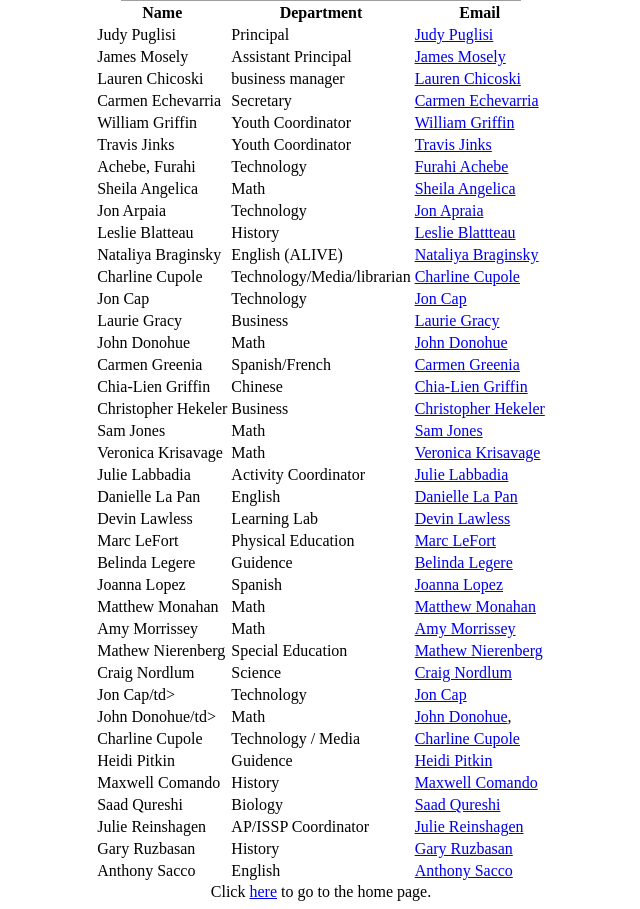
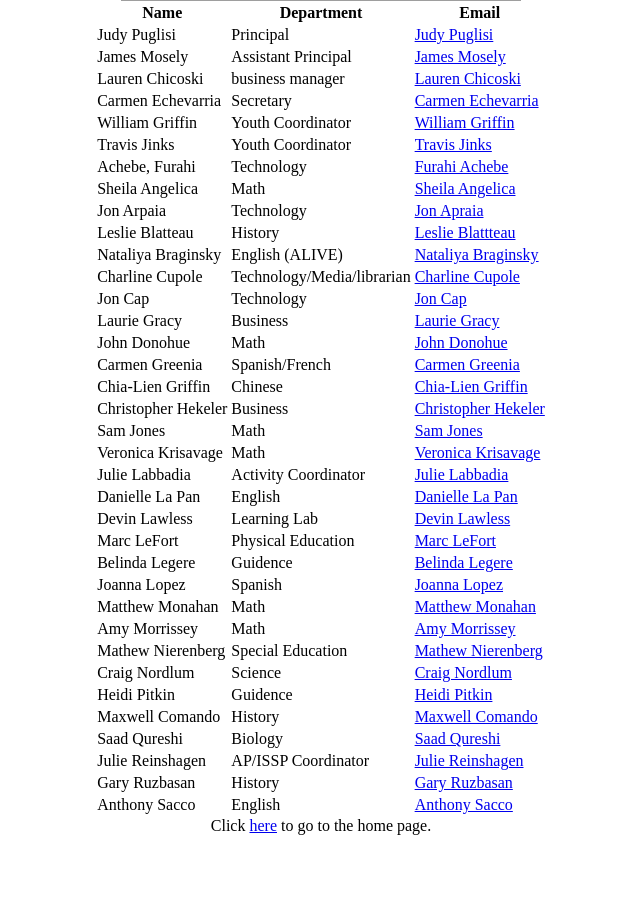
Before and after one commit to codenewhaven/app, a plain HTML site: page contact.html in a window 1280 px wide. Shown: the part 365-1274 px from the top of the page, without its empty margins (319-959 px from the left). After the commit the page ends 1208 px from the top, so only its background shows below. Drawn offline with Linux system fonts and the light colour scheme; grey boxes are pictures that could not be loaded.

Commit message:
Fixed doubles

```diff
--- a/contact.html
+++ b/contact.html
@@ -79,7 +79,7 @@
 	<tr>
 		<td>Nataliya Braginsky</td>
 		<td>English (ALIVE)</td>
-    	<td><a href="mailto:nataliya.braginsky@new-haven.k12.ct.us">Nataliya Braginsky</a>
+    	<td><a href="mailto:nataliya.braginsky@new-haven.k12.ct.us">Nataliya Braginsky</a></td>
 </tr>
 
 
@@ -88,14 +88,14 @@
 <tr>
 		<td>Charline Cupole</td>
 		<td>Technology/Media/librarian</td>
-		<td><a href="mailto:charline.cupole@new-haven.k12.ct.us">Charline Cupole</a>
+		<td><a href="mailto:charline.cupole@new-haven.k12.ct.us">Charline Cupole</a></td>
 </tr>
 
 <tr>
 
 		<td>Jon Cap</td>
 		<td>Technology</td>
-		<td><a href="mailto:jon.cap@new-haven.k12.ct.us">Jon Cap</a>
+		<td><a href="mailto:jon.cap@new-haven.k12.ct.us">Jon Cap</a></td>
 
 </tr>
 <tr>
@@ -108,7 +108,7 @@
 <tr>
 		<td>John Donohue</td>
 		<td>Math</td>
-		<td><a href="mailto:john.donohue@new-haven.k12.ct.us">John Donohue</a>
+		<td><a href="mailto:john.donohue@new-haven.k12.ct.us">John Donohue</a></td>
 </tr>
 
 <tr>
@@ -119,8 +119,7 @@
 <tr>
 		<td>Chia-Lien Griffin</td>
 		<td>Chinese</td>
-		<td><a href="mailto:chia-lien.griffin@new-haven.k12.ct.us
-">Chia-Lien Griffin</a></td>
+		<td><a href="mailto:chia-lien.griffin@new-haven.k12.ct.us">Chia-Lien Griffin</a></td>
 </tr>
 <tr>
 		<td>Christopher Hekeler</td>
@@ -201,28 +200,7 @@
 </tr>
 
 
-		<tr>
-			<td> Jon Cap/td>
-			<td>Technology</td>
-			<td><a href="mailto:jon.cap@new-haven.k12.ct.us">Jon Cap</a></td>
 
-		</tr>
-
-			  <tr>
-			  	<td> John Donohue/td>
-			  	<td>Math</td>
-			  	<td><a href="mailto:john.donohue@new-haven.k12.ct.us">John Donohue</a>,
-
-</tr>
-
-
-<tr>
-
-		<td>Charline Cupole</td>
-		<td>Technology / Media</td>
-		<td><a href="mailto:charline.cupole@new-haven.k12.ct.us">Charline Cupole</a>
-
-</tr>
 <tr>
 		<td>Heidi Pitkin</td>
 		<td>Guidence</td>
```
